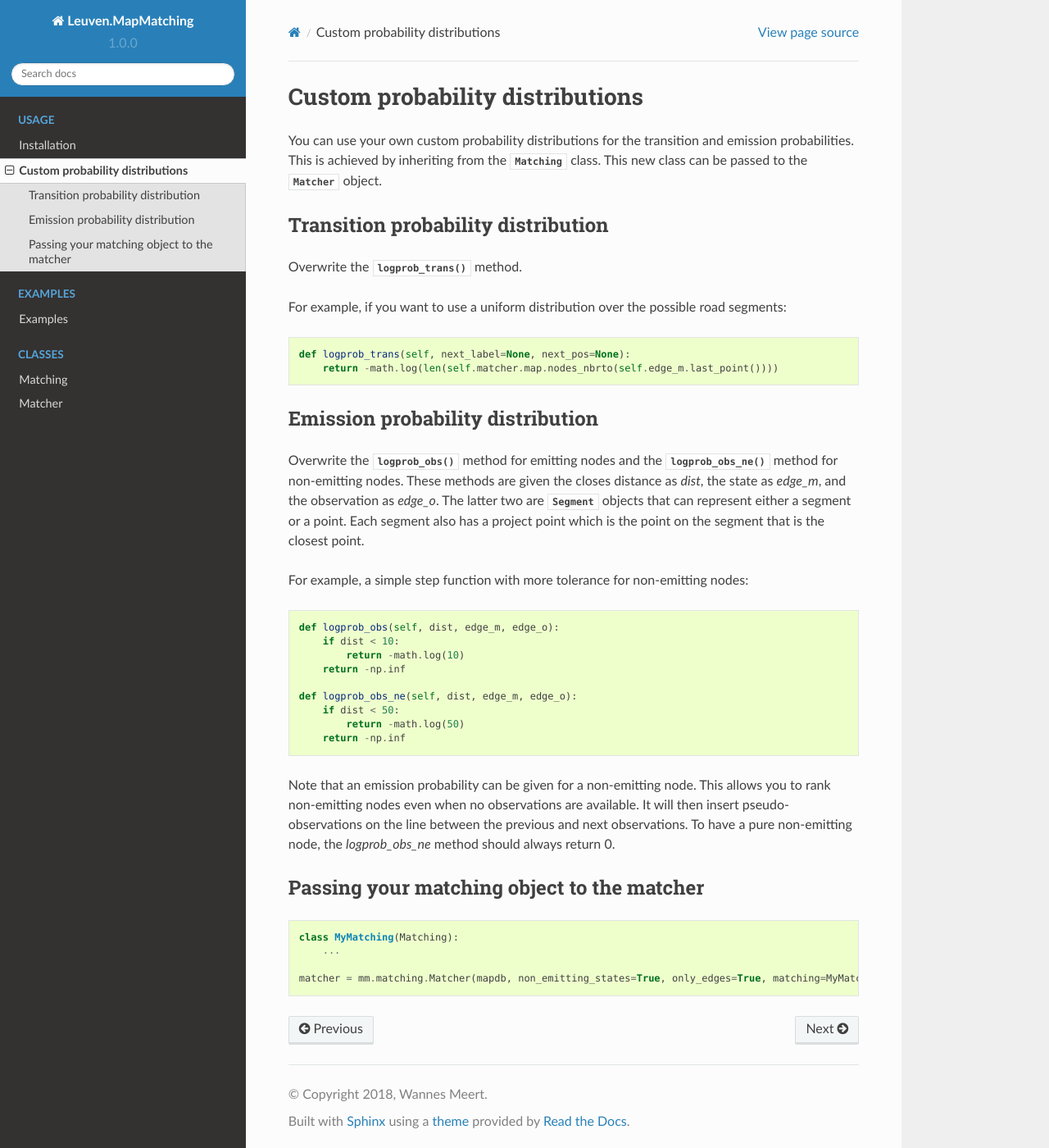
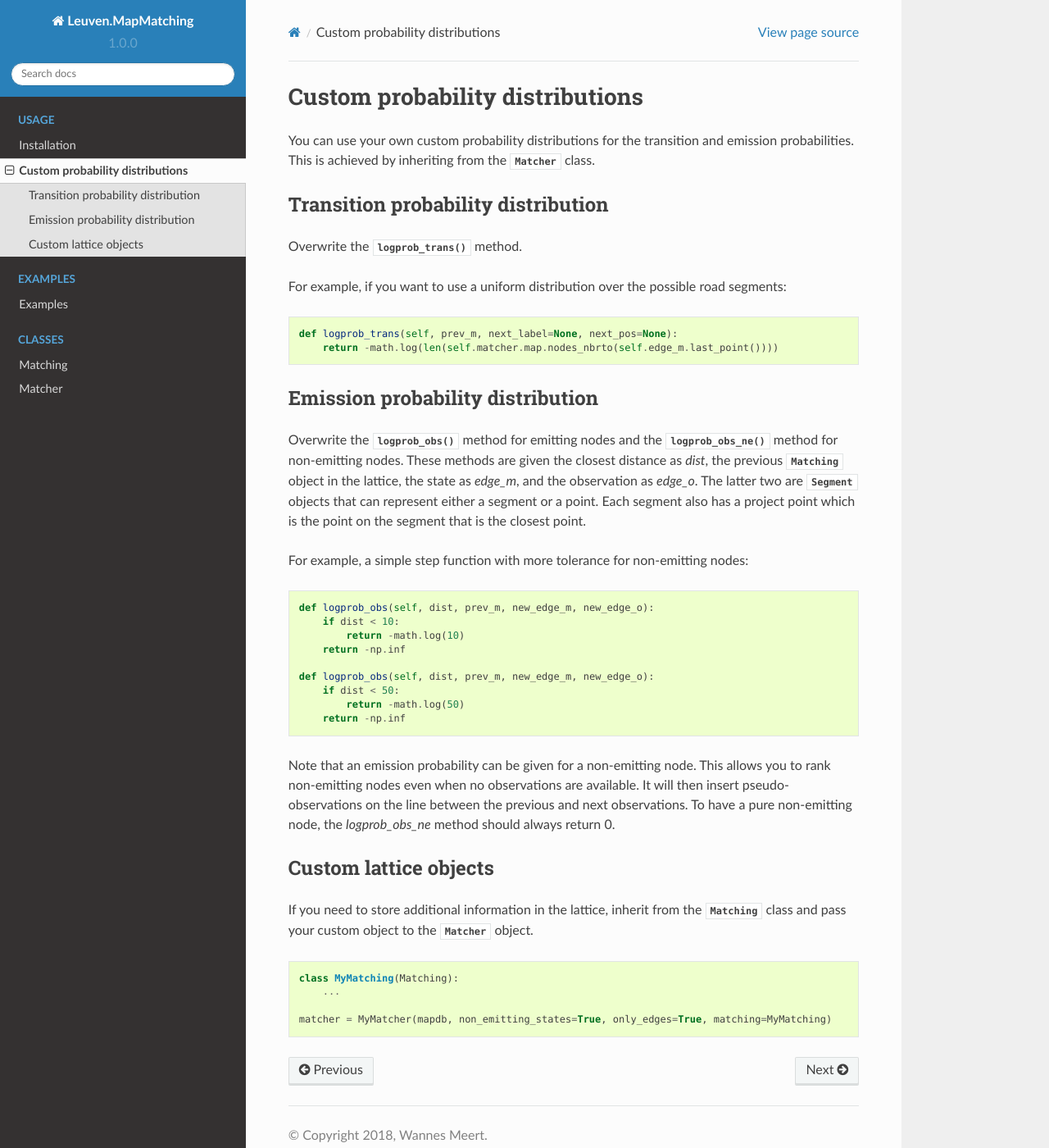
Before and after one commit to wannesm/LeuvenMapMatching, a Sphinx documentation site: the page built from docs/usage/customdistributions.rst, in a window 1280 px wide and 1400 px high. Shown: the whole window at 82% size. Built offline with Sphinx 7.4.7 and the Read the Docs theme 2.0.0, drawn with Linux system fonts in a browser that asks for light colours.

```diff
--- a/docs/usage/customdistributions.rst
+++ b/docs/usage/customdistributions.rst
@@ -2,8 +2,7 @@
 ================================
 
 You can use your own custom probability distributions for the transition and emission probabilities.
-This is achieved by inheriting from the :class:`Matching` class. This new class can be passed to the
-:class:`Matcher` object.
+This is achieved by inheriting from the :class:`Matcher` class.
 
 Transition probability distribution
 -----------------------------------
@@ -14,7 +13,7 @@
 
 .. code-block:: python
 
-   def logprob_trans(self, next_label=None, next_pos=None):
+   def logprob_trans(self, prev_m, next_label=None, next_pos=None):
        return -math.log(len(self.matcher.map.nodes_nbrto(self.edge_m.last_point())))
 
 
@@ -22,20 +21,21 @@
 ---------------------------------
 
 Overwrite the :meth:`logprob_obs` method for emitting nodes and the :meth:`logprob_obs_ne` method for
-non-emitting nodes. These methods are given the closes distance as `dist`, the state as `edge_m`, and the observation
-as `edge_o`. The latter two are :class:`Segment` objects that can represent either a segment or a point. Each segment
-also has a project point which is the point on the segment that is the closest point.
+non-emitting nodes. These methods are given the closest distance as `dist`, the previous :class:`Matching` object
+in the lattice, the state as `edge_m`, and the observation as `edge_o`. The latter two are :class:`Segment` objects
+that can represent either a segment or a point.
+Each segment also has a project point which is the point on the segment that is the closest point.
 
 For example, a simple step function with more tolerance for non-emitting nodes:
 
 .. code-block:: python
 
-   def logprob_obs(self, dist, edge_m, edge_o):
+   def logprob_obs(self, dist, prev_m, new_edge_m, new_edge_o):
        if dist < 10:
            return -math.log(10)
        return -np.inf
 
-   def logprob_obs_ne(self, dist, edge_m, edge_o):
+   def logprob_obs(self, dist, prev_m, new_edge_m, new_edge_o):
        if dist < 50:
            return -math.log(50)
        return -np.inf
@@ -47,12 +47,15 @@
 To have a pure non-emitting node, the `logprob_obs_ne` method should always return 0.
 
 
-Passing your matching object to the matcher
--------------------------------------------
+Custom lattice objects
+----------------------
+
+If you need to store additional information in the lattice, inherit from the :class:`Matching` class and
+pass your custom object to the :class:`Matcher` object.
 
 .. code-block:: python
 
    class MyMatching(Matching):
        ...
 
-   matcher = mm.matching.Matcher(mapdb, non_emitting_states=True, only_edges=True, matching=MyMatching)
+   matcher = MyMatcher(mapdb, non_emitting_states=True, only_edges=True, matching=MyMatching)
```
Also changed, not shown: 1 other file.
